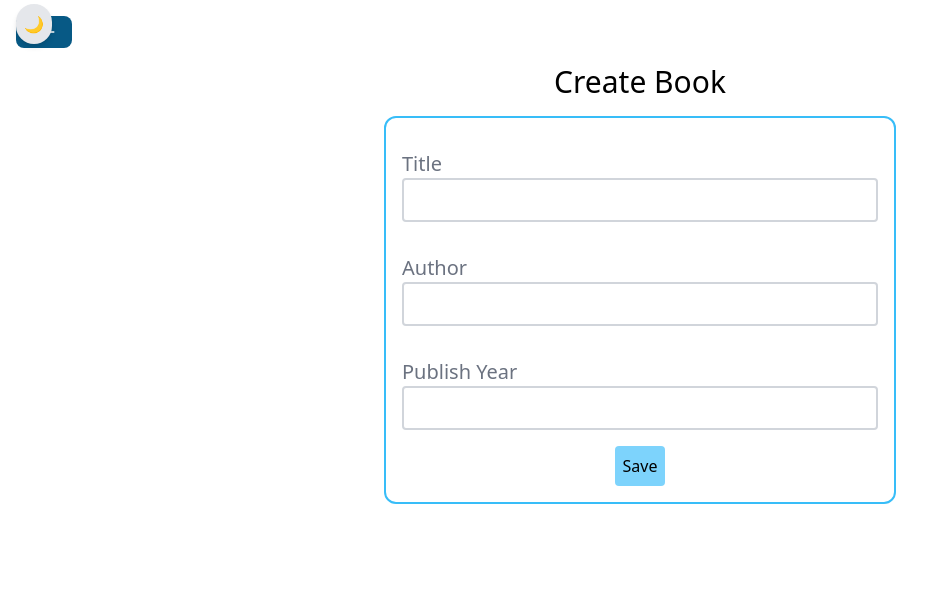
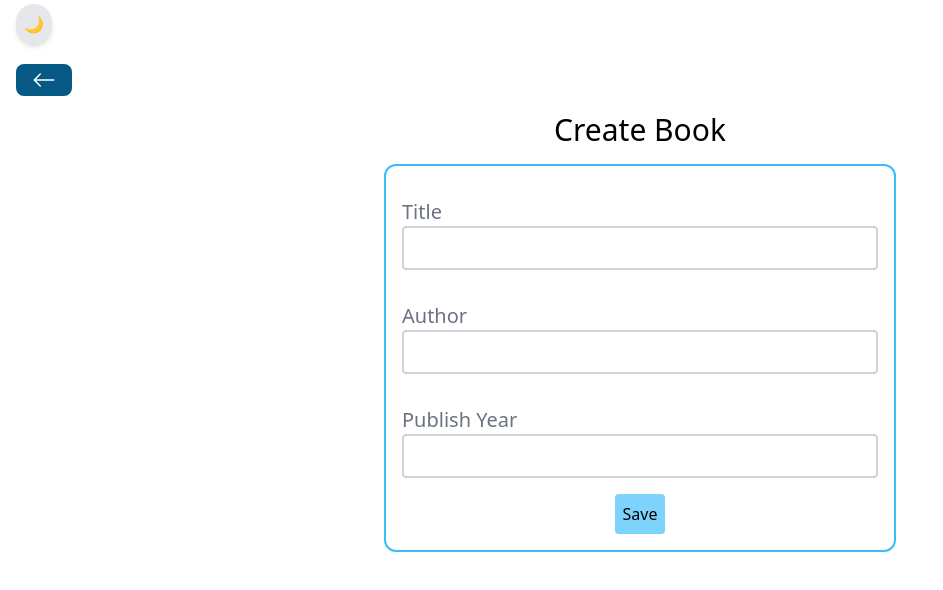
Before and after one commit to pjprasanna/book-store, a React (Vite) app in the folder frontend/: page /books/create in a window 1280 px wide. Shown: the top 590 px of the page, without its empty margins (0-943 px from the left). Built offline with nearby package versions, Linux system fonts and the light colour scheme.

Commit message:
Update BackButton.jsx

```diff
--- a/frontend/src/components/BackButton.jsx
+++ b/frontend/src/components/BackButton.jsx
@@ -3,7 +3,7 @@ import { Link } from 'react-router-dom'
 import { BsArrowLeft } from 'react-icons/bs'
 const BackButton = ({destination='/'}) => {
 return (
-<div className='flex'>
+<div className='flex mt-12'>
     <Link
     to={destination}
     className='bg-sky-800 text-white px-4 py-1 rounded-lg w-fit'>
```
